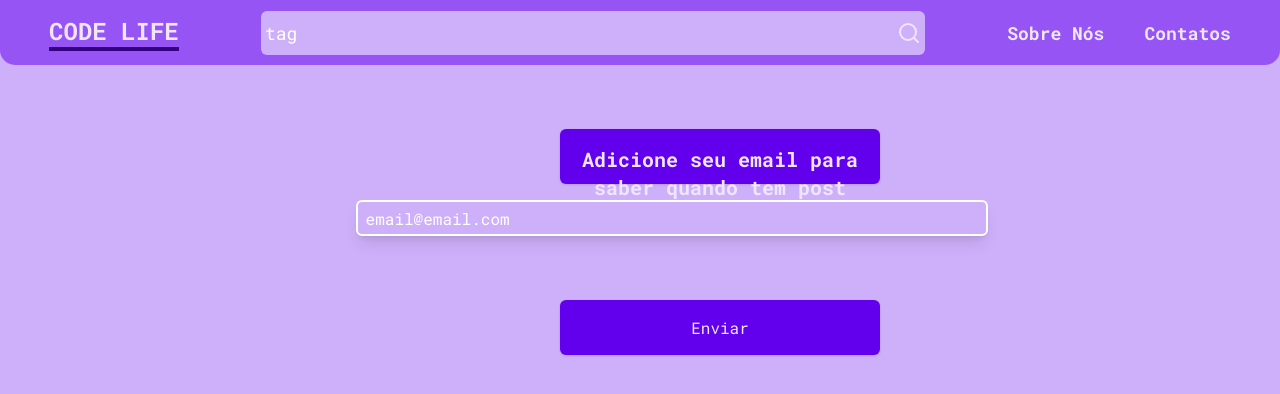
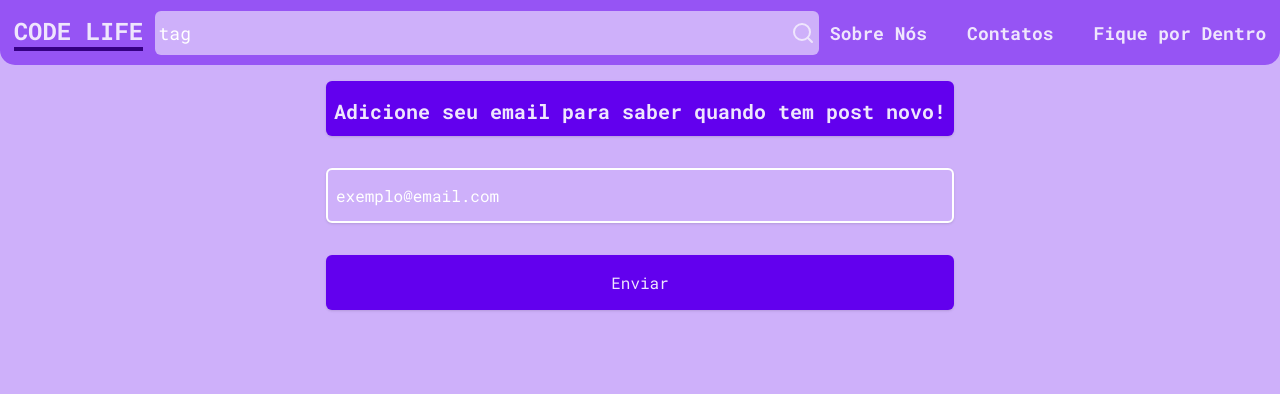
Before and after one commit to PedroCavallaro/Code-Life-Blog, a Next.js app in the folder web/: page /Email in a window 1280 px wide. Shown: the top 394 px of the page. Built offline with nearby package versions, Linux system fonts and the light colour scheme.

Commit message:
feat: added Results page

```diff
--- a/web/package.json
+++ b/web/package.json
@@ -25,6 +25,7 @@
     "react-hook-form": "^7.45.2",
     "react-icons": "^4.10.1",
     "react-showdown": "^2.3.1",
+    "sweetalert2": "^11.7.19",
     "tailwind-merge": "^1.14.0",
     "tailwindcss": "3.3.3",
     "typescript": "5.1.6",
--- a/web/src/app/Email/loading.tsx
+++ b/web/src/app/Email/loading.tsx
@@ -17,7 +17,8 @@ export default function loading() {
                 <Input
                     type="submit"
                     value="Enviar"
-                    className="flex w-[90%] items-center justify-center p-2 bg-gray-200 text-purple-50 rounded-md shadow mt-4 lg:w-[320px] lg:h-[55px] lg:ml-40 lg:mt-12"
+                    className="flex w-[90%]  items-center justify-center p-2 bg-gray-200 text-purple-50 rounded-md shadow mt-4
+                    lg:w-[320px] lg:h-[55px] lg:ml-40 lg:mt-12"
                 />
             </form>
         </main>
--- a/web/src/app/Email/page.tsx
+++ b/web/src/app/Email/page.tsx
@@ -2,8 +2,10 @@
 import { useForm } from "react-hook-form";
 import { Input } from "../components/Input";
 import { zodResolver } from "@hookform/resolvers/zod";
-import { z } from "zod";
+import { boolean, z } from "zod";
 import { api } from "../lib/api";
+import { useState } from "react";
+import { swal } from "../lib/swal";
 
 const schema = z.object({
     email: z.string().email({
@@ -13,13 +15,16 @@ const schema = z.object({
 
 type FormData = z.infer<typeof schema>;
 
+export default function Email() {
     async function createEmail(email: string) {
-    await api.post("/email", {
+        await api
+            .post("/email", {
                 email: email,
-    });
+            })
+            .then((res) => setSuccess(true))
+            .catch((err) => setSuccess(false));
     }
-
-export default function Email() {
+    const [success, setSuccess] = useState<boolean>();
     const {
         handleSubmit,
         register,
@@ -31,24 +36,27 @@ export default function Email() {
     });
 
     return (
-        <main className="mt-4 lg:flex lg:items-center lg:justify-center">
+        <main className="mt-4 lg:flex lg:flex-col lg:items-center lg:justify-center lg:w-[100%]">
             <form
                 onSubmit={handleSubmit(async ({ email }) => {
-                    createEmail(email);
+                    await createEmail(email);
+                    !success
+                        ? swal.fire({ icon: "error" })
+                        : swal.fire({ icon: "success" });
                     reset();
                 })}
-                className="flex flex-col justify-center items-center gap-4"
+                className="flex flex-col justify-center items-center gap-4 "
             >
-                <div className="flex w-[90%] text-center p-2 bg-purple-500 text-purple-50 rounded-md shadow lg:w-[320px] lg:h-[55px] lg:ml-40 lg:mt-12">
-                    <p className="py-2 font-bold lg:text-xl">
+                <div className="flex w-[90%] text-center p-2 bg-purple-500 text-purple-50 rounded-md shadow lg:w-full lg:h-[55px] ">
+                    <p className="py-2 font-bold lg:text-xl lg: text-center lg:w-[100%] ">
                         Adicione seu email para saber quando tem post novo!
                     </p>
                 </div>
-                <div className="flex flex-col gap-2  w-[90%]">
                 <Input
                     type="email"
-                        placeholder="email@email.com"
-                        className="shadow-lg plsaceholder:text-purple-50 rounded-md w-full h-[52px] p-2  text-white border-2 border-white"
+                    placeholder="exemplo@email.com"
+                    className="flex w-[90%] placeholder:text-white p-2 bg-purple-100 text-purple-50 rounded-md shadow mt-4
+                    lg:w-full lg:h-[55px] border-2 border-white"
                     {...register("email")}
                 />
                 {errors.email && (
@@ -56,11 +64,12 @@ export default function Email() {
                         {errors.email.message}
                     </span>
                 )}
-                </div>
+
                 <Input
                     type="submit"
                     value="Enviar"
-                    className="flex w-[90%] items-center justify-center p-2 bg-purple-500 text-purple-50 rounded-md shadow mt-4 lg:w-[320px] lg:h-[55px] lg:ml-40 lg:mt-12"
+                    className="flex w-[90%] cursor-pointer items-center justify-center p-2 bg-purple-500 text-purple-50 rounded-md shadow mt-4
+                    lg:w-full lg:h-[55px] "
                 />
             </form>
         </main>
--- /dev/null
+++ b/web/src/app/Results/page.tsx
@@ -0,0 +1,56 @@
+"use client";
+
+import { useCallback, useEffect, useState } from "react";
+import DateCard from "../components/Home/DateCard";
+import PostCard from "../components/Home/PostCard";
+import { formatPostNumber, formatPostDate, Post } from "../page";
+import { api } from "../lib/api";
+
+async function getPosts(tag: string) {
+    const res = await api.get(`/postsBytag/${tag}`);
+    return res.data;
+}
+export default function Results() {
+    const [results, setResults] = useState<Post[]>();
+
+    const handleResults = useCallback(async (tag: string) => {
+        const response = await getPosts(tag);
+        setResults(response);
+    }, []);
+
+    useEffect(() => {
+        try {
+            const { searchParams } = new URL(location.href);
+            const tag = searchParams.get("tag")!;
+            handleResults(tag);
+        } catch (err) {
+            console.log(err);
+        }
+    }, [handleResults]);
+
+    return (
+        <main className="flex flex-col ">
+            <h1 className="text-center mt-4 text-lg text-purple-400">
+                Resultados encontrados:{" "}
+            </h1>
+            {results?.map((post, index) => {
+                let title =
+                    formatPostNumber(post.postNumber - 1) +
+                    " - " +
+                    `"${post.title}"` +
+                    " - " +
+                    post.subtitle;
+                return (
+                    <div key={index.toString()} className="flex flex-col">
+                        <DateCard date={formatPostDate(post.date)} />
+                        <PostCard
+                            title={title}
+                            hashtags={post.tags}
+                            id={post.id}
+                        />
+                    </div>
+                );
+            })}
+        </main>
+    );
+}
--- a/web/src/app/components/NavBar.tsx
+++ b/web/src/app/components/NavBar.tsx
@@ -1,26 +1,17 @@
 "use client";
-import { Menu, Search } from "lucide-react";
-import { BaseSyntheticEvent, useEffect, useState } from "react";
-import { Input } from "./Input";
-import Link from "next/link";
-import { count } from "console";
-import { zodResolver } from "@hookform/resolvers/zod";
-import { useForm } from "react-hook-form";
-import { z } from "zod";
+import { Menu } from "lucide-react";
 import MenuMobile from "./NavBar/MenuMobile";
 import MenuDesktop from "./NavBar/MenuDesktop";
 import Logo from "./NavBar/Logo";
+import SearchBar from "./NavBar/SearchBar";
+import { useState } from "react";
+import { swal } from "../lib/swal";
 
 enum Pages {
     "CODE LIFE",
     "About Us",
     "Contact",
 }
-const schema = z.object({
-    tag: z.string().min(2),
-});
-
-type FormData = z.infer<typeof schema>;
 export default function NavBar() {
     function handleMenu() {
         setIsMenuOpen(!isMenuOpen);
@@ -29,16 +20,6 @@ export default function NavBar() {
         setPage(page);
     }
 
-    const {
-        handleSubmit,
-        register,
-        reset,
-        formState: { errors },
-    } = useForm<FormData>({
-        mode: "onBlur",
-        resolver: zodResolver(schema),
-    });
-
     const [isMenuOpen, setIsMenuOpen] = useState<boolean>(false);
     const [page, setPage] = useState<number>(0);
 
@@ -46,15 +27,7 @@ export default function NavBar() {
         <header className="bg-purple-100 mx-auto w-screen text-purple-50 ">
             <nav className="bg-purple-300 flex justify-around p-2  items-center rounded-br-[15px] rounded-bl-[15px] lg:h-[65px] lg:text-lg ">
                 <Logo handlePageChange={handlePageChange} page={page} />
-                <form
-                    onSubmit={() => handleSubmit}
-                    className="bg-purple-100 flex p-1 rounded-md items-center cursor-pointer"
-                >
-                    <Input placeholder="tag" />
-                    <button type="submit">
-                        <Search color="#efe6fd" />
-                    </button>
-                </form>
+                <SearchBar />
                 <MenuDesktop handlePageChange={handlePageChange} page={page} />
                 <button className="lg:hidden" onClick={handleMenu}>
                     <Menu color="#efe6fd" />
--- a/web/src/app/components/NavBar/MenuDesktop.tsx
+++ b/web/src/app/components/NavBar/MenuDesktop.tsx
@@ -5,6 +5,7 @@ enum Pages {
     "CODE LIFE",
     "About Us",
     "Contact",
+    "Stay Tuned",
 }
 export default function MenuDesktop({
     handlePageChange,
@@ -33,7 +34,7 @@ export default function MenuDesktop({
             <div className="flex flex-col ">
                 <Link
                     onClick={() => handler(2)}
-                    href={"/AboutUs"}
+                    href={"/Contacts"}
                     className="hidden lg:flex
                          "
                 >
@@ -43,6 +44,19 @@ export default function MenuDesktop({
                     <span className="w-auto h-1 bg-purple-800"></span>
                 )}
             </div>
+            <div className="flex flex-col ">
+                <Link
+                    onClick={() => handler(3)}
+                    href={"/Email"}
+                    className="hidden lg:flex
+                         "
+                >
+                    Fique por Dentro
+                </Link>
+                {page === Pages["Stay Tuned"] && (
+                    <span className="w-auto h-1 bg-purple-800"></span>
+                )}
+            </div>
         </div>
     );
 }
--- /dev/null
+++ b/web/src/app/components/NavBar/SearchBar.tsx
@@ -0,0 +1,37 @@
+import { Search } from "lucide-react";
+import { Input } from "../Input";
+import { zodResolver } from "@hookform/resolvers/zod";
+import { useForm } from "react-hook-form";
+import { z } from "zod";
+import { useRouter } from "next/navigation";
+
+const schema = z.object({
+    tag: z.string().min(2),
+});
+
+type FormData = z.infer<typeof schema>;
+export default function SearchBar() {
+    const {
+        handleSubmit,
+        register,
+        reset,
+        formState: { errors },
+    } = useForm<FormData>({
+        mode: "onBlur",
+        resolver: zodResolver(schema),
+    });
+    const router = useRouter();
+    return (
+        <form
+            onSubmit={handleSubmit(({ tag }) => {
+                router.push(`/Results?tag=${tag}`);
+            })}
+            className="bg-purple-100 flex p-1 rounded-md items-center cursor-pointer"
+        >
+            <Input {...register("tag")} placeholder="tag" />
+            <button type="submit">
+                <Search color="#efe6fd" />
+            </button>
+        </form>
+    );
+}
--- a/web/src/app/lib/api.ts
+++ b/web/src/app/lib/api.ts
@@ -1,5 +1,6 @@
 import axios from "axios";
 
 export const api = axios.create({
-    baseURL: "https://code-life-server.vercel.app/",
+    baseURL: "http://localhost:3333",
 });
+// https://code-life-server.vercel.app/
--- /dev/null
+++ b/web/src/app/lib/swal.ts
@@ -0,0 +1,9 @@
+import Swal from "sweetalert2";
+export const swal = Swal.mixin({
+    toast: true,
+    position: "bottom",
+    showConfirmButton: false,
+    icon: "success",
+    timer: 2000,
+    timerProgressBar: true,
+});
--- a/web/src/app/page.tsx
+++ b/web/src/app/page.tsx
@@ -4,7 +4,7 @@ import DateCard from "./components/Home/DateCard";
 import PostCard from "./components/Home/PostCard";
 import { api } from "./lib/api";
 
-interface Post {
+export interface Post {
     id: string;
     postNumber: number;
     title: string;
@@ -14,12 +14,12 @@ interface Post {
     tags: Array<string>;
     driveId: string;
 }
-function formatPostNumber(postNumber: number) {
+export function formatPostNumber(postNumber: number) {
     if (postNumber < 10) return `00${postNumber}`;
     if (postNumber >= 10 && postNumber <= 100) return `0${postNumber}`;
     return postNumber;
 }
-function formatPostDate(date: string) {
+export function formatPostDate(date: string) {
     const newDate = new Date(date);
     let month = newDate.toLocaleString("default", {
         month: `long`,
```
Also changed, not shown: web/src/app/AboutUs/page.tsx (+2 -6 lines), 1 other file (tests, documents, lock files or other folders). Lines whose indentation alone changed are shown as unchanged.
